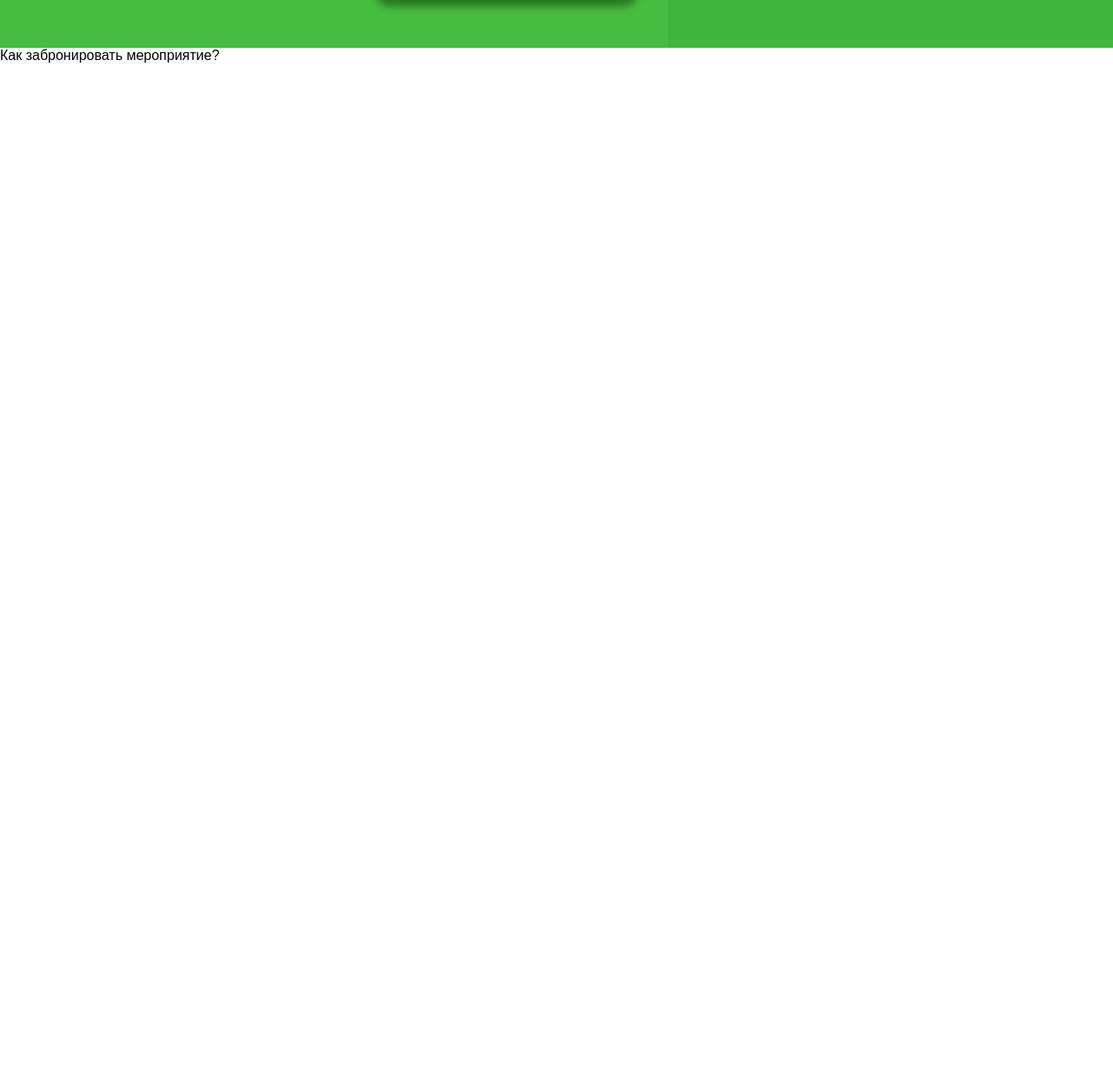
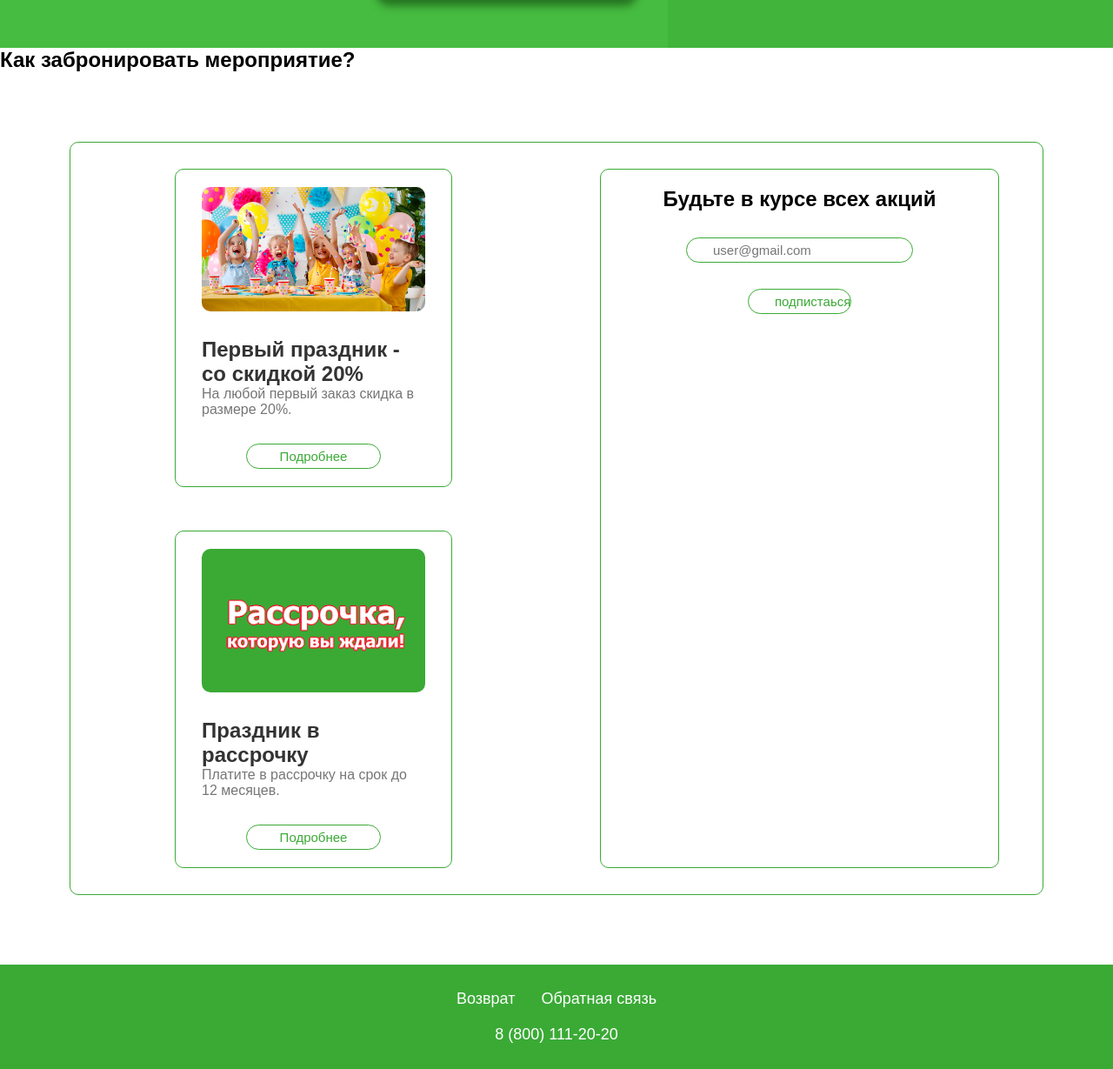
Before and after one commit to Verus188/holiday-site, a plain HTML site: page index.html in a window 1280 px wide. Shown: the part 1901-3130 px from the top of the page at 87% size. Before the commit the page ends 1974 px from the top, so only its background shows below. Drawn offline with Linux system fonts and the light colour scheme; a web font is replaced by a local one.

Commit message:
footer and sales

```diff
--- a/index.html
+++ b/index.html
@@ -136,7 +136,68 @@
         </div>
       </section>
 
-      <section>Как забронировать мероприятие?</section>
+      <section>
+        <h1>Как забронировать мероприятие?</h1>
+      </section>
+
+      <section class="action">
+        <div class="action__actions">
+          <div class="action__action-block">
+            <img
+              class="action__action-img"
+              src="src/first-deal.png"
+              alt="Праздник"
+            />
+            <div>
+              <h2 class="action__action-header">
+                Первый праздник - со скидкой 20%
+              </h2>
+              <p class="action__action-text">
+                На любой первый заказ скидка в размере 20%.
+              </p>
+            </div>
+            <button class="action__info-button">Подробнее</button>
+          </div>
+          <div class="action__action-block">
+            <img
+              class="action__action-img"
+              src="src/sales.png"
+              alt="Рассрочка"
+            />
+            <div>
+              <h2 class="action__action-header">Праздник в рассрочку</h2>
+              <p class="action__action-text">
+                Платите в рассрочку на срок до 12 месяцев.
+              </p>
+            </div>
+            <button class="action__info-button">Подробнее</button>
+          </div>
+        </div>
+        <div class="action__email-block">
+          <h2 class="action__header">Будьте в курсе всех акций</h2>
+          <form class="action__form">
+            <label for="email-input">
+              <input
+                class="action__input"
+                type="email"
+                placeholder="user@gmail.com"
+              />
+            </label>
+          </form>
+          <button class="action__button">подпистаься</button>
+        </div>
+      </section>
     </main>
+    <footer class="main-footer">
+      <nav class="main-footer__navigation">
+        <a class="main-footer__text main-footer__navigation-link" href=""
+          >Возврат</a
+        >
+        <a class="main-footer__text main-footer__navigation-link" href=""
+          >Обратная связь</a
+        >
+      </nav>
+      <p class="main-footer__text">8 (800) 111-20-20</p>
+    </footer>
   </body>
 </html>
--- a/style.css
+++ b/style.css
@@ -1,3 +1,9 @@
+:root {
+  --mainColor: rgb(58, 170, 53);
+  --mainHeaderColor: rgb(51, 51, 51);
+  --mainTextColor: rgb(118, 118, 118);
+}
+
 * {
   margin: 0;
   padding: 0;
@@ -16,7 +22,7 @@
 header {
   display: flex;
   padding: 0 15px;
-  background-color: rgb(58, 170, 53);
+  background-color: var(--mainColor);
   height: 80px;
   width: 100%;
   justify-content: space-between;
@@ -62,7 +68,7 @@ header {
 
 .navigation__button:hover {
   transition: all 0.15s ease-in;
-  color: rgb(58, 170, 53);
+  color: var(--mainColor);
   background-color: white;
 }
 
@@ -102,7 +108,7 @@ main {
 }
 
 .slogan__span {
-  background-color: rgb(58, 170, 53);
+  background-color: var(--mainColor);
   color: white;
   padding: 3px 10px;
   border-radius: 10px;
@@ -292,3 +298,133 @@ button:hover {
   text-align: center;
   padding: 2px 5px;
 }
+
+.action {
+  margin: 80px 80px;
+  border: var(--mainColor) solid 1px;
+  border-radius: 10px;
+
+  display: grid;
+  grid-template-columns: 50% 50%;
+}
+
+.action__actions {
+  padding: 30px 120px;
+  display: flex;
+  flex-direction: column;
+  gap: 50px;
+}
+
+.action__action-block {
+  padding: 20px 30px;
+  border: var(--mainColor) solid 1px;
+  border-radius: 10px;
+
+  display: flex;
+  flex-direction: column;
+  gap: 30px;
+}
+
+.action__action-header {
+  color: var(--mainHeaderColor);
+}
+
+.action__action-text {
+  color: var(--mainTextColor);
+}
+
+.action__info-button {
+  border: var(--mainColor) solid 1px;
+  color: var(--mainColor);
+  transition: color 0.5s ease-in-out;
+  transition: background-color 0.5s ease-in-out;
+  width: 60%;
+
+  align-self: center;
+}
+
+.action__info-button:hover {
+  color: white;
+  background-color: var(--mainColor);
+
+  transition: color 0.5s ease-in-out;
+  transition: background-color 0.5s ease-in-out;
+}
+
+.action__button {
+  border: var(--mainColor) solid 1px;
+  color: var(--mainColor);
+
+  align-self: center;
+  width: 30%;
+}
+
+.action__button:hover {
+  color: white;
+  background-color: var(--mainColor);
+
+  transition: color 0.5s ease-in-out;
+  transition: background-color 0.5s ease-in-out;
+}
+
+.action__action-img {
+  width: 100%;
+  border-radius: 10px;
+}
+
+.action__email-block {
+  text-align: center;
+  padding: 20px 30px;
+  border: var(--mainColor) solid 1px;
+  border-radius: 10px;
+
+  margin: 30px 50px;
+  display: flex;
+  flex-direction: column;
+  gap: 30px;
+}
+
+.action__input {
+  font-size: 15px;
+
+  color: var(--mainTextColor);
+  border: 1px solid var(--mainColor);
+  border-radius: 25px;
+  padding: 5px 30px;
+
+  transition: color 0.5s ease-in-out;
+  transition: background-color 0.5s ease-in-out;
+}
+
+.main-footer {
+  background-color: var(--mainColor);
+  min-height: 120px;
+  display: flex;
+  flex-direction: column;
+  justify-content: center;
+  gap: 20px;
+}
+
+.main-footer > * {
+  align-self: center;
+}
+
+.main-footer__navigation {
+  display: flex;
+  gap: 30px;
+}
+
+.main-footer__navigation-link:hover {
+  transition: color 0.5s;
+  color: var(--mainTextColor);
+}
+
+.main-footer__text {
+  transition: color 0.5s;
+  font-size: 18px;
+  color: white;
+  font-family: "Commissioner", sans-serif;
+  font-optical-sizing: auto;
+  font-style: normal;
+  font-variation-settings: "slnt" 0, "FLAR" 0, "VOLM" 0;
+}
```
Also changed, not shown: src/first-deal.png (added), src/sales.png (added).
